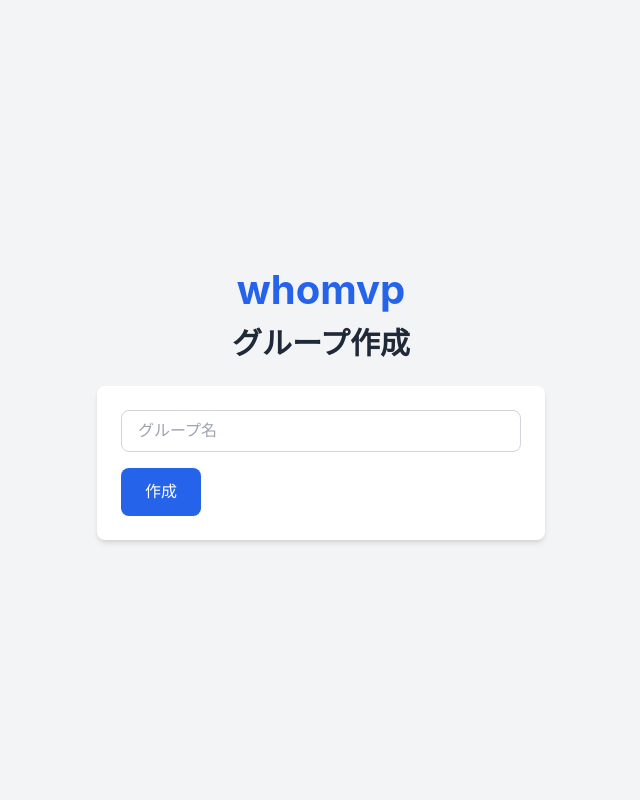
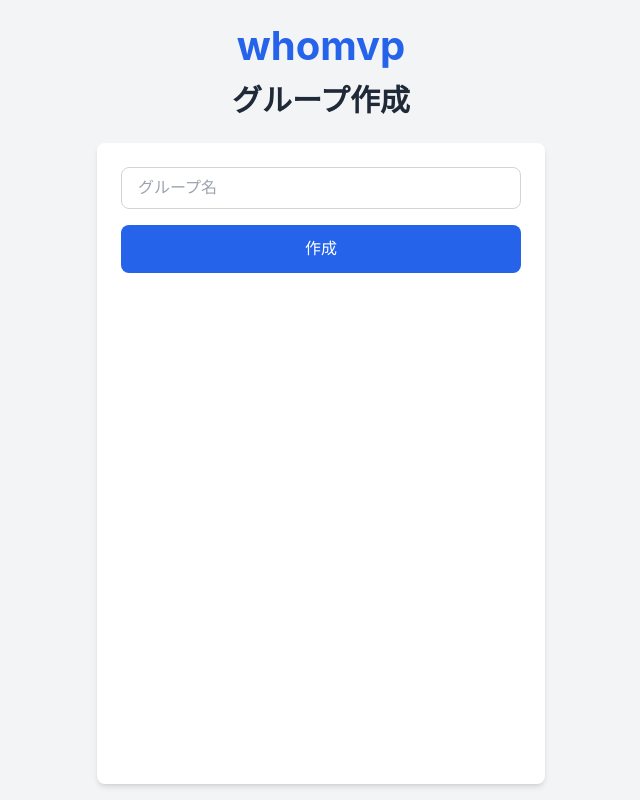
Before and after one commit to yuki-f-saka/whomvp, a Next.js app: page /create-group in a window 1280 px wide. Shown: the whole page, without its empty margins (319-959 px from the left). Built offline with nearby package versions, Linux system fonts and the light colour scheme.

Commit message:
高さを統一、余白を少なくする

```diff
--- a/src/app/layout.tsx
+++ b/src/app/layout.tsx
@@ -26,10 +26,12 @@ export default function RootLayout({
   return (
     <html lang="en" className="h-full w-full">
       <body
-        className={`${geistSans.variable} ${geistMono.variable} antialiased min-h-full w-full`}
+        className={`${geistSans.variable} ${geistMono.variable} antialiased min-h-screen flex flex-col bg-gray-50`}
       >
-        {children}
-        <SpeedInsights />
+        <div className="flex-1 flex flex-col items-center ">
+          {children}
+          <SpeedInsights />
+        </div>
       </body>
     </html>
   );
--- a/src/app/styles/common.module.css
+++ b/src/app/styles/common.module.css
@@ -1,13 +1,14 @@
 .container {
   composes: fullWidthContainer from global;
+  @apply w-full max-w-4xl mx-auto flex-1 flex flex-col;
 }
 
 .card {
-  @apply w-full max-w-md;
+  @apply w-full max-w-md mx-auto flex-1 flex flex-col;
 }
 
 .cardContent {
-  @apply bg-white rounded-lg shadow-md p-6;
+  @apply bg-white rounded-lg shadow-md p-6 flex-1 flex flex-col;
 }
 
 .title {
@@ -47,5 +48,5 @@
 }
 
 .logo {
-  @apply fixed top-4 left-4 z-50 transition-opacity hover:opacity-80;
+  @apply fixed top-8 left-8 z-50 transition-opacity hover:opacity-80;
 }
```
